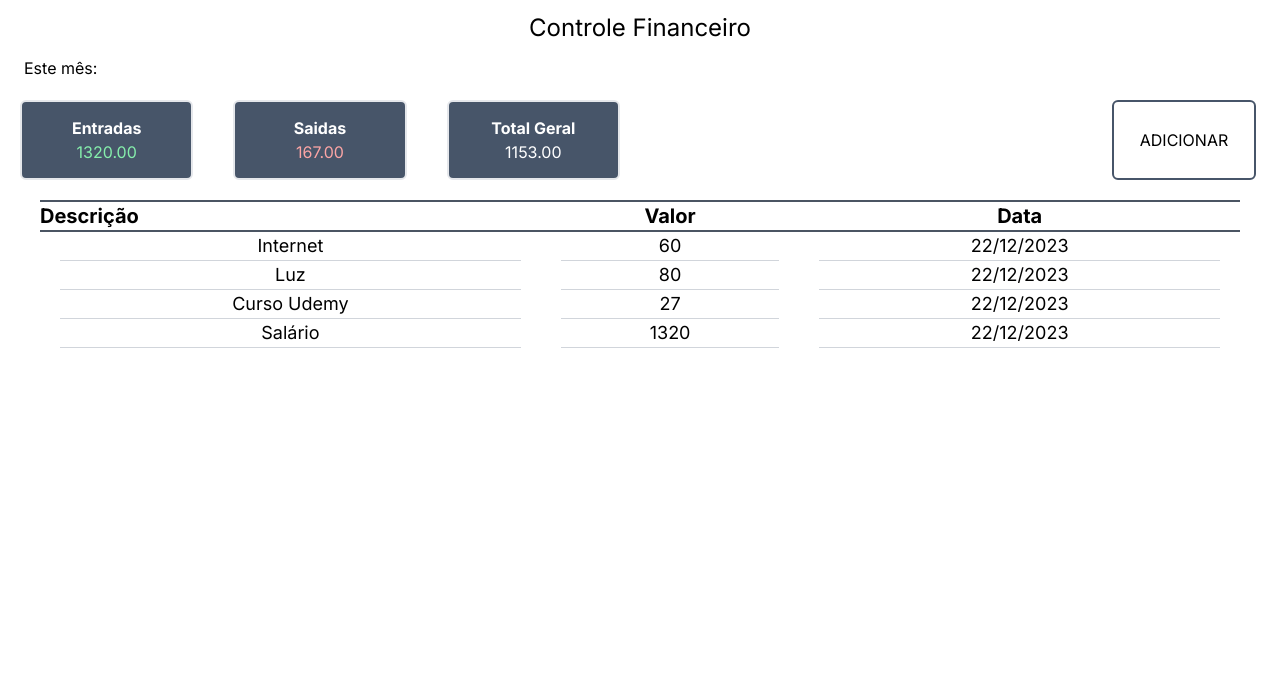
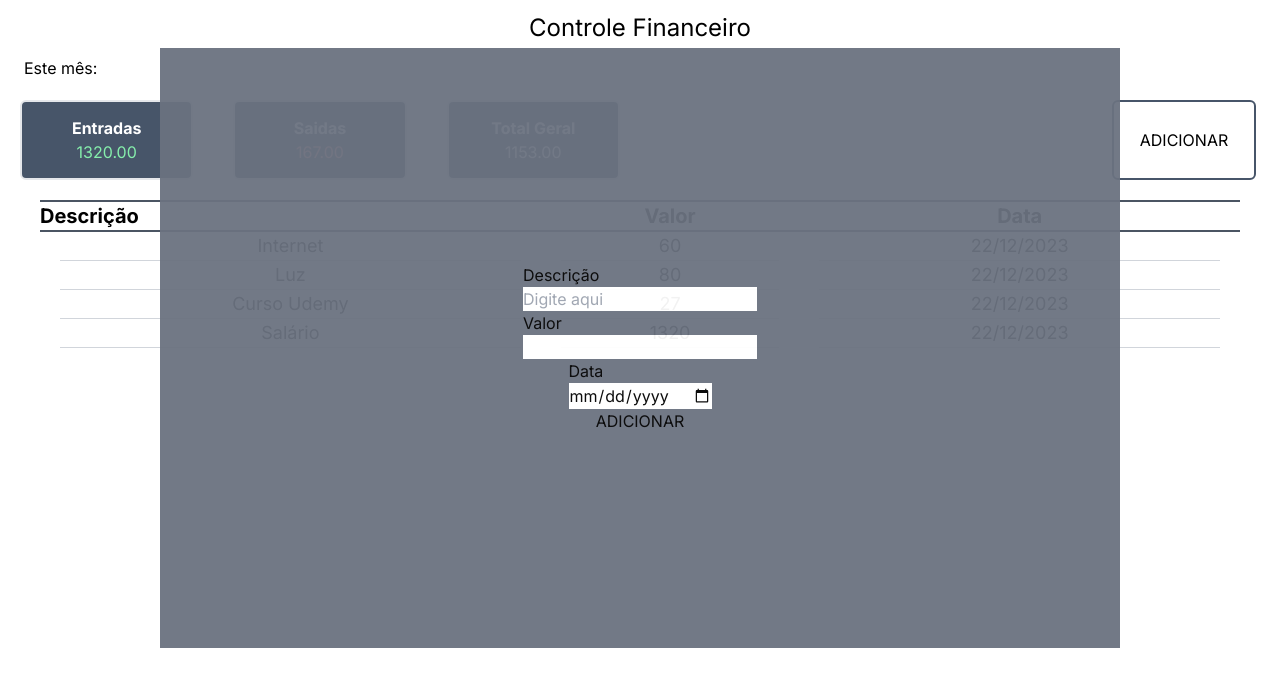
Before and after one commit to xand3/finance-app, a Next.js app: page / in a window 1280 px wide. Both pictures are taken after a click on the button "ADICIONAR". Shown: the top 686 px of the page. Built offline with nearby package versions, Linux system fonts and the light colour scheme.

Commit message:
:construction: Iniciando modal para adicionar um novo registro

```diff
--- a/package.json
+++ b/package.json
@@ -9,6 +9,8 @@
     "lint": "next lint"
   },
   "dependencies": {
+    "@headlessui/react": "^1.7.17",
+    "@heroicons/react": "^2.1.1",
     "next": "14.0.4",
     "react": "^18",
     "react-dom": "^18",
--- a/src/app/page.tsx
+++ b/src/app/page.tsx
@@ -1,6 +1,21 @@
+"use client"
+
 import { registros } from "@/data/registros";
+import RegisterModal from "@/components/RegisterModal";
+import { useState } from "react";
 
 export default function Home() {
+  const [isOpen, setIsOpen] = useState(false);
+
+  function closeModal() {
+    setIsOpen(false);
+  }
+
+  function openModal() {
+    setIsOpen(true);
+  }
+
+
   const entradas: number = registros.reduce((acc, registro) => {
     return registro.recordType === "E" ? acc + registro.value : acc;
   }, 0);
@@ -34,7 +49,7 @@ export default function Home() {
             </div>
           </div>
           <div className="flex justify-center mx-6 my-5 border-2 border-slate-600 rounded-md w-36">
-            <button>ADICIONAR</button>
+            <button onClick={openModal}>ADICIONAR</button>
           </div>
         </div>
       </div>
@@ -76,6 +91,9 @@ export default function Home() {
           </tbody>
         </table>
       </div>
+      {isOpen &&
+        <RegisterModal closeModal={closeModal}/>
+      }
     </main>
   );
 }
--- /dev/null
+++ b/src/components/Modal.tsx
@@ -0,0 +1,83 @@
+import { Dialog, Transition } from "@headlessui/react";
+import { Fragment, useState } from "react";
+
+export default function Modal() {
+  let [isOpen, setIsOpen] = useState(true);
+
+  function closeModal() {
+    setIsOpen(false);
+  }
+
+  function openModal() {
+    setIsOpen(true);
+  }
+
+  return (
+    <>
+      <div className="fixed inset-0 flex items-center justify-center">
+        <button
+          type="button"
+          onClick={openModal}
+          className="rounded-md bg-black/20 px-4 py-2 text-sm font-medium text-white hover:bg-black/30 focus:outline-none focus-visible:ring-2 focus-visible:ring-white/75"
+        >
+          Open dialog
+        </button>
+      </div>
+
+      <Transition appear show={isOpen} as={Fragment}>
+        <Dialog as="div" className="relative z-10" onClose={closeModal}>
+          <Transition.Child
+            as={Fragment}
+            enter="ease-out duration-300"
+            enterFrom="opacity-0"
+            enterTo="opacity-100"
+            leave="ease-in duration-200"
+            leaveFrom="opacity-100"
+            leaveTo="opacity-0"
+          >
+            <div className="fixed inset-0 bg-black/25" />
+          </Transition.Child>
+
+          <div className="fixed inset-0 overflow-y-auto">
+            <div className="flex min-h-full items-center justify-center p-4 text-center">
+              <Transition.Child
+                as={Fragment}
+                enter="ease-out duration-300"
+                enterFrom="opacity-0 scale-95"
+                enterTo="opacity-100 scale-100"
+                leave="ease-in duration-200"
+                leaveFrom="opacity-100 scale-100"
+                leaveTo="opacity-0 scale-95"
+              >
+                <Dialog.Panel className="w-full max-w-md transform overflow-hidden rounded-2xl bg-white p-6 text-left align-middle shadow-xl transition-all">
+                  <Dialog.Title
+                    as="h3"
+                    className="text-lg font-medium leading-6 text-gray-900"
+                  >
+                    Payment successful
+                  </Dialog.Title>
+                  <div className="mt-2">
+                    <p className="text-sm text-gray-500">
+                      Your payment has been successfully submitted. We’ve sent
+                      you an email with all of the details of your order.
+                    </p>
+                  </div>
+
+                  <div className="mt-4">
+                    <button
+                      type="button"
+                      className="inline-flex justify-center rounded-md border border-transparent bg-blue-100 px-4 py-2 text-sm font-medium text-blue-900 hover:bg-blue-200 focus:outline-none focus-visible:ring-2 focus-visible:ring-blue-500 focus-visible:ring-offset-2"
+                      onClick={closeModal}
+                    >
+                      Got it, thanks!
+                    </button>
+                  </div>
+                </Dialog.Panel>
+              </Transition.Child>
+            </div>
+          </div>
+        </Dialog>
+      </Transition>
+    </>
+  );
+}
--- /dev/null
+++ b/src/components/RegisterModal.tsx
@@ -0,0 +1,32 @@
+import { Dialog, Transition } from "@headlessui/react";
+import { Fragment, useState } from "react";
+
+type Props = {
+  closeModal: () => void;
+}
+
+const RegisterModal = ({ closeModal }: Props) => {
+  return (
+      <div className="flex justify-center items-center">
+        <div className="fixed flex flex-col items-center justify-center bg-gray-500 opacity-95 w-3/4 h-3/4">
+          <div >
+            <p>Descrição</p>
+            <input type="text" name="" id="" placeholder="Digite aqui" />
+          </div>
+          <div>
+            <p>Valor</p>
+            <input type="number" name="" id="" />
+          </div>
+          <div>
+            <p>Data</p>
+            <input type="date" name="" id="" />
+          </div>
+          <div>
+            <button onClick={closeModal}>ADICIONAR</button>
+          </div>
+        </div>
+      </div>
+  );
+};
+
+export default RegisterModal;
```
Also changed, not shown: 1 other file (tests, documents, lock files or other folders).
